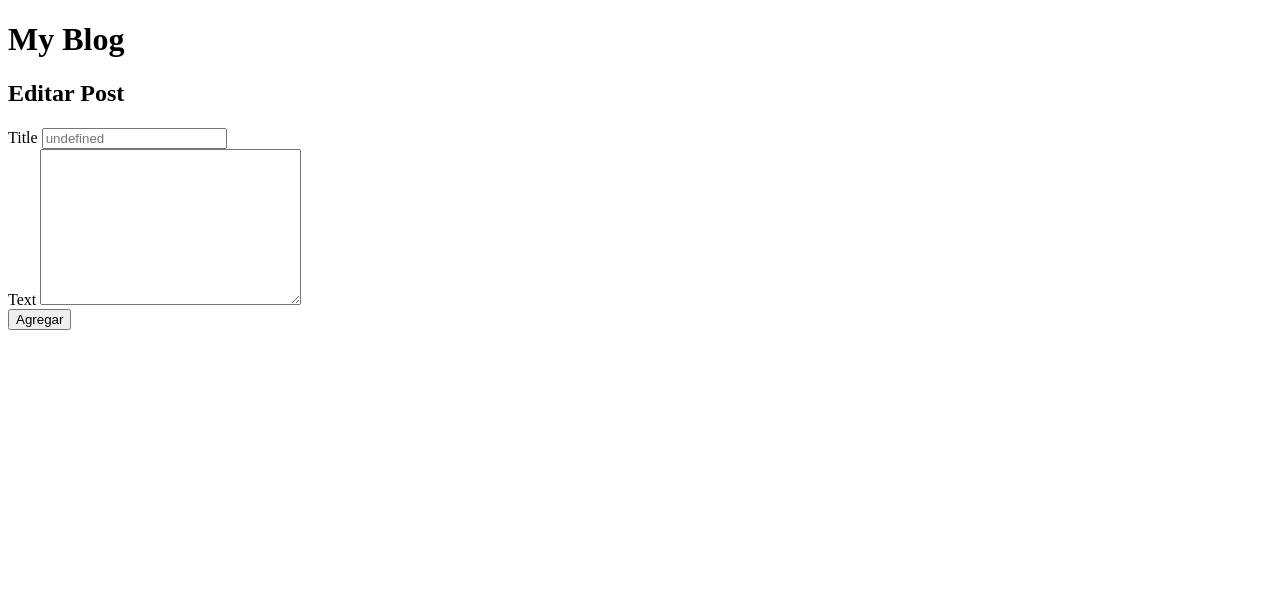
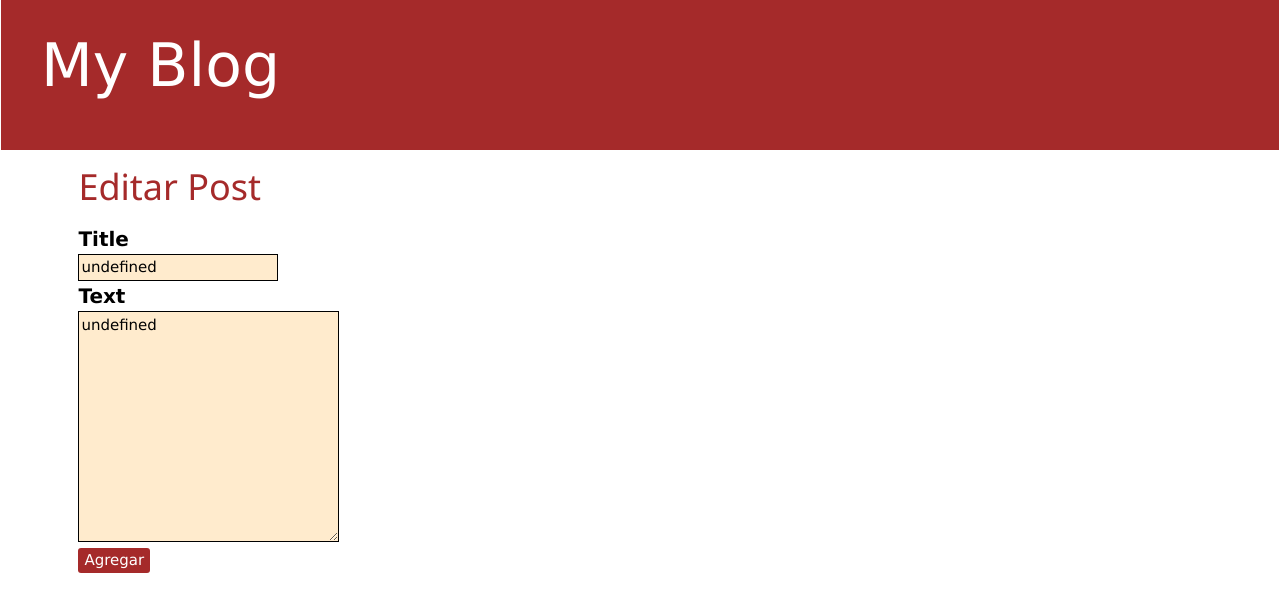
Before and after one commit to AntolinaGonzalez/SalesforceChallenge, a website: page public/edit.html in a window 1280 px wide. Drawn offline with nearby package versions, Linux system fonts and the light colour scheme.

Commit message:
edit un post

```diff
--- a/public/edit.html
+++ b/public/edit.html
@@ -5,23 +5,33 @@
     <meta name="viewport" content="width=device-width, initial-scale=1.0">
     <title>My Blog </title>
     <script src="https://ajax.googleapis.com/ajax/libs/jquery/3.5.1/jquery.min.js"></script>
+    <link rel="stylesheet" href="css/style.css">
+    <script src="https://kit.fontawesome.com/cf5dc9ec56.js" crossorigin="anonymous"></script>
+    <link rel="stylesheet" href="https://www.w3schools.com/w3css/4/w3.css">
 </head>
 <body>
-    <h1>My Blog</h1>
-    <h2>Editar Post</h2>
+    <main class="w3-container ">
+        <header>
+            <h1>My Blog</h1>
+        </header>
+
+    <h1 class="nuevoPost">Editar Post</h1>
     <!-- mostrar todos los post ordenados por fechas recientes -->
-    <form action="" id="editPost" method="POST">
-        <h1 id="hola"></h1>
-        <label for="">Title</label>
+    <P id="idPosteo" style="display: none;"></P>
+
+    <form action="" id="newPost" method="POST">
+        <label for="" class="label-area">Title</label>
         <input type="text" name="" id="newTitle" placeholder="Title" value="">
         <br>
-        <label for="">Text</label>
+        <label for="" class="label-area">Text</label>
         <textarea name="" id="newText" cols="30" rows="10"></textarea>
         <br>
         <button type="submit" id="buttonPost">Agregar </button>
     </form>
 
-   <!-- <script src="main.js"></script> -->
+    </main>
+
+   <script src="edit.js"></script>
    <script>
        function getUrlVars() {
             var vars = {};
@@ -31,9 +41,12 @@
     return vars;
     }
     var atributos = getUrlVars()
-    var newTitle = document.getElementById('newTitle').placeholder = atributos.title;
-
-    console.log(atributos.title)
+    var newTitle = document.getElementById('newTitle').value = decodeURI(atributos.title);
+    var newText = document.getElementById('newText').innerHTML = decodeURI(atributos.text);
+    var idPosteo = document.getElementById('idPosteo').innerHTML = decodeURI(atributos.var);
+    console.log(newTitle)
+    let id = $('#idPosteo').text();
+    //console.log(id);
    </script>
 </body>
 </html>
```
